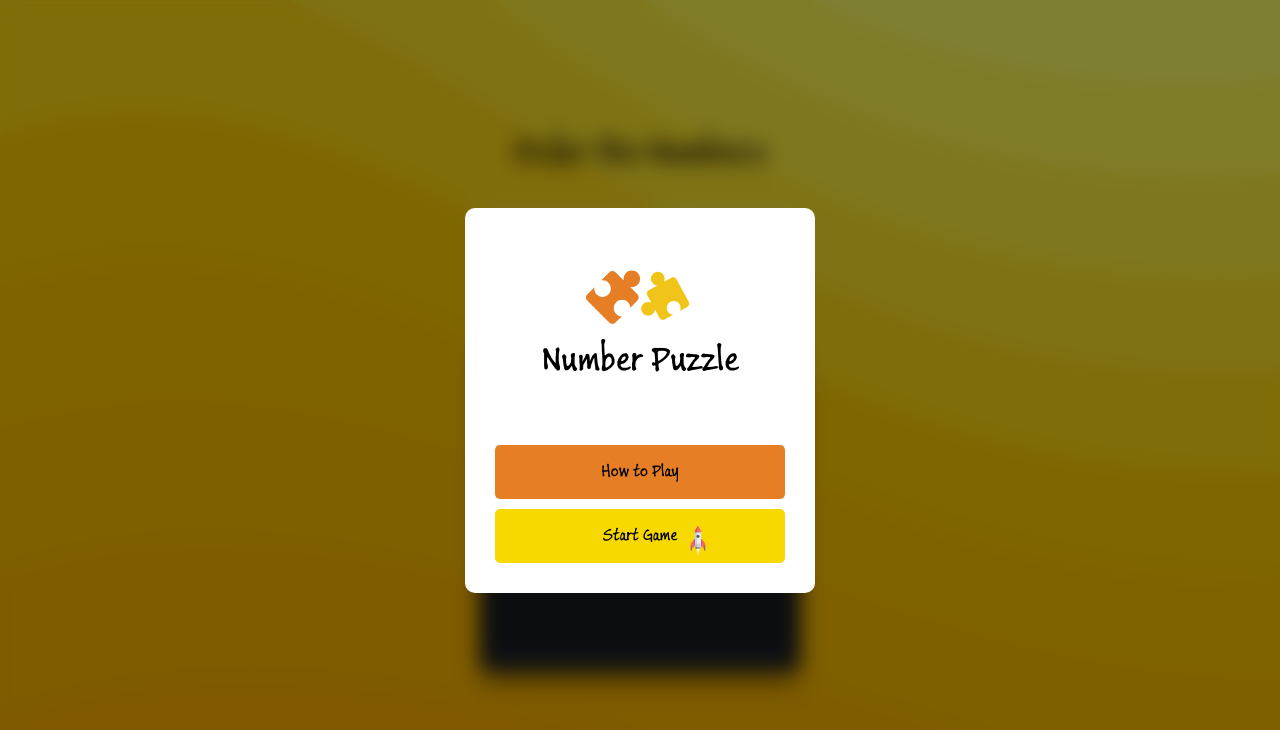
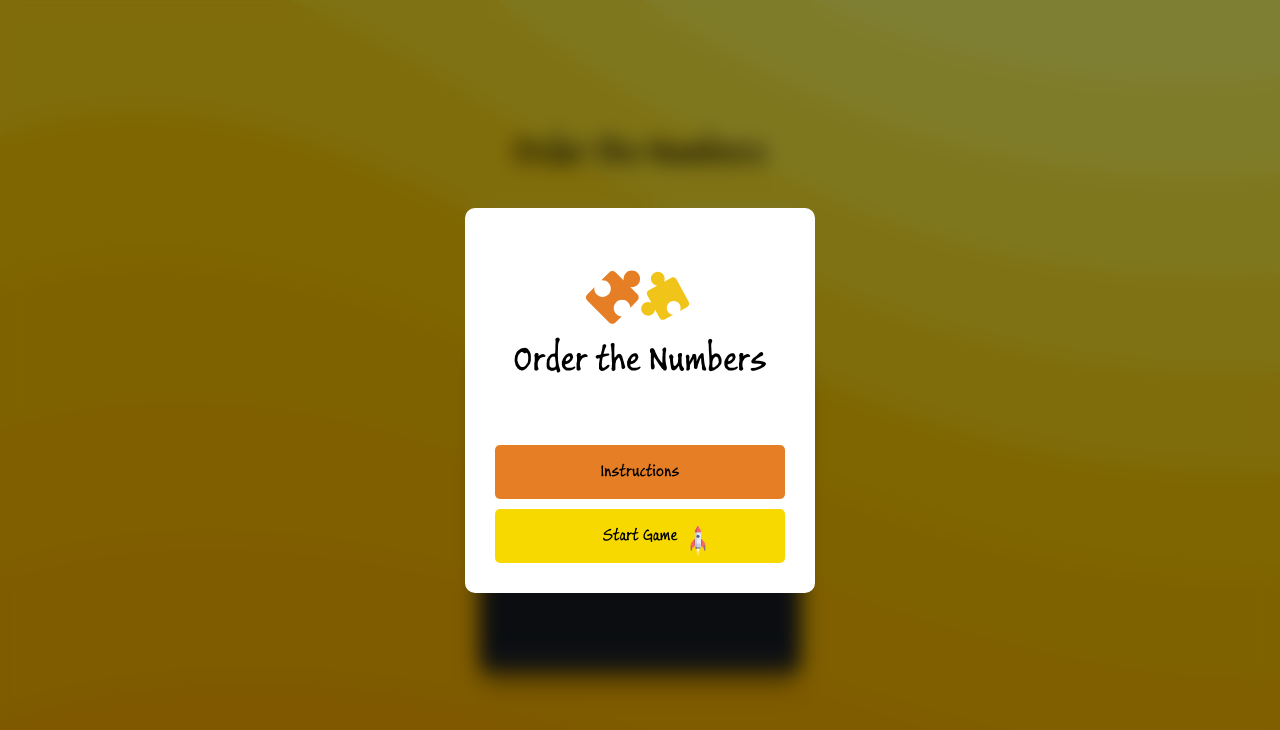
Before and after one commit to moyela/order-the-numbers, a React (Create React App) app: page /game in a window 1280 px wide. Shown: the top 730 px of the page. Built offline with nearby package versions, Linux system fonts and the light colour scheme.

Commit message:
Update StartGameModal.js

```diff
--- a/src/components/StartGame/StartGameModal.js
+++ b/src/components/StartGame/StartGameModal.js
@@ -8,8 +8,8 @@ function StartGameModal({ howToPlayModal, startGame }) {
     <div className={styles.modal_container}>
       <div className={styles.modal}>
         <img src={Puzzle} alt="puzzle" />
-        <h3>Number Puzzle</h3>
-        <button onClick={howToPlayModal}>How to Play</button>
+        <h3>Order the Numbers</h3>
+        <button onClick={howToPlayModal}>Instructions</button>
         <button onClick={startGame}>
           Start Game
           <img src={Rocket} alt="rocket" />
```
